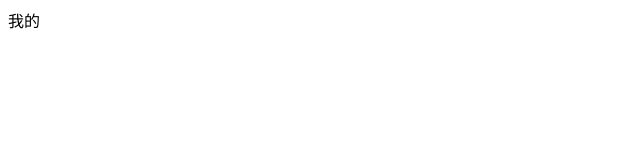
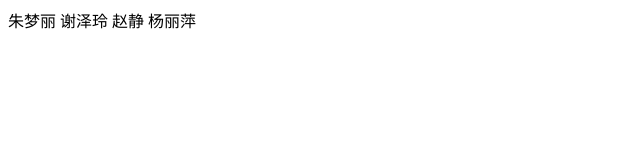
Before and after one commit to xiezeling/test, a plain HTML site: page index.html in a window 1280 px wide. Shown: the whole page, without its empty margins (0-640 px from the left). Drawn offline with Linux system fonts and the light colour scheme.

```diff
--- a/index.html
+++ b/index.html
@@ -5,6 +5,9 @@
 	<title>Document</title>
 </head>
 <body>
-	我的
+	朱梦丽
+	谢泽玲
+	赵静
+	杨丽萍
 </body>
 </html>
```
